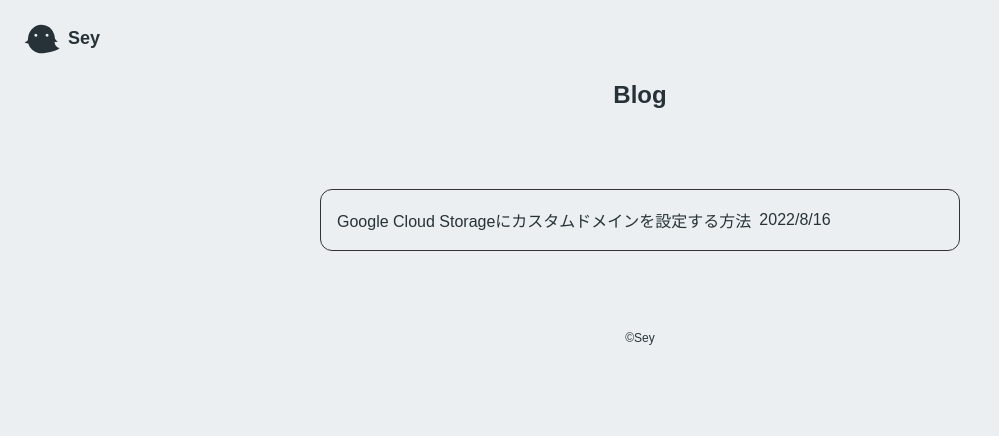
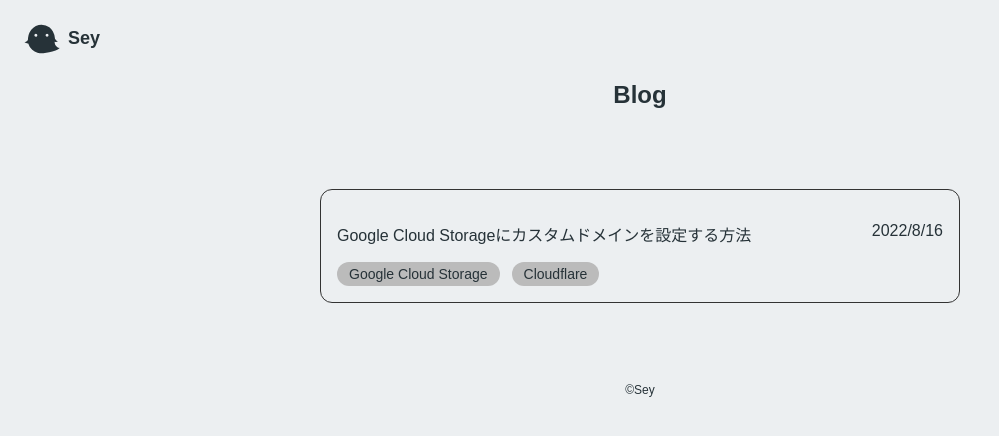
Before and after one commit to Seyyyy/Sey, a Next.js app: page / in a window 1280 px wide. Shown: the top 436 px of the page, without its empty margins (0-999 px from the left). Built offline with nearby package versions, Linux system fonts and the light colour scheme.

Commit message:
tagの追加

```diff
--- a/src/components/Card/Card.module.css
+++ b/src/components/Card/Card.module.css
@@ -1,13 +1,45 @@
 .link {
   text-decoration: none;
+  padding-block: 1rem;
+  padding-inline: 16px;
+  border: 1px solid #333;
+  display: flex;
+  flex-direction: column;
+  border-radius: 0.75rem;
 }
 
 .root {
+  margin-block: 1rem;
+  display: flex;
+  /* align-items: center; */
+}
+
+.title {
+  margin: 0;
+  width: 80%;
+}
+
+.createdAt {
+  margin: 0;
+  width: 20%;
+  display: flex;
+  justify-content: end;
+}
+
+.tags {
+  display: flex;
+  column-gap: 12px;
+}
+
+.tagButton {
+  padding-inline: 2px;
   padding-block: 2px;
-  padding-inline: 16px;
-  border: 1px solid #333;
-  display: flex;
-  column-gap: 8px;
-  border-radius: 0.75rem;
-  align-items: center;
 }
+
+.tag {
+  font-size: 14px;
+  background-color: #bbb;
+  border-radius: 1rem;
+  line-height: 1.5rem;
+  padding-inline: 0.75rem;
+}
--- a/src/components/Card/index.tsx
+++ b/src/components/Card/index.tsx
@@ -3,15 +3,23 @@ import styles from './Card.module.css'
 type CardProps = {
   title: string
   href: string
-  summary: string
+  createdAt: string
+  tags?: string[]
 }
 
 const Card = (props: CardProps) => {
   return (
     <a href={props.href} className={styles.link}>
       <div className={styles.root}>
-        <p>{props.title}</p>
-        <p>{props.summary}</p>
+        <p className={styles.title}>{props.title}</p>
+        <p className={styles.createdAt}>{props.createdAt}</p>
+      </div>
+      <div className={styles.tags}>
+        {props.tags ? (
+          props.tags.map((tag) => <span className={styles.tag}>{tag}</span>)
+        ) : (
+          <></>
+        )}
       </div>
     </a>
   )
--- a/src/pages/index.tsx
+++ b/src/pages/index.tsx
@@ -31,7 +31,8 @@ const Home: NextPage<Props> = ({ allPosts }) => {
               key={post.slug}
               href={`/blog/${post.slug}`}
               title={post.title}
-              summary={post.createdAt}
+              createdAt={post.createdAt}
+              tags={post.tags}
             />
           ))}
         </div>
--- a/src/style/style.css
+++ b/src/style/style.css
@@ -12,6 +12,12 @@ body {
   background-color: var(--base-color);
 }
 p {
+  font-family: 'Arial';
+  font-size: 1rem;
+  color: var(--main-color);
+  word-wrap: break-word;
+}
+span {
   font-family: 'Arial';
   font-size: 1rem;
   color: var(--main-color);
```
